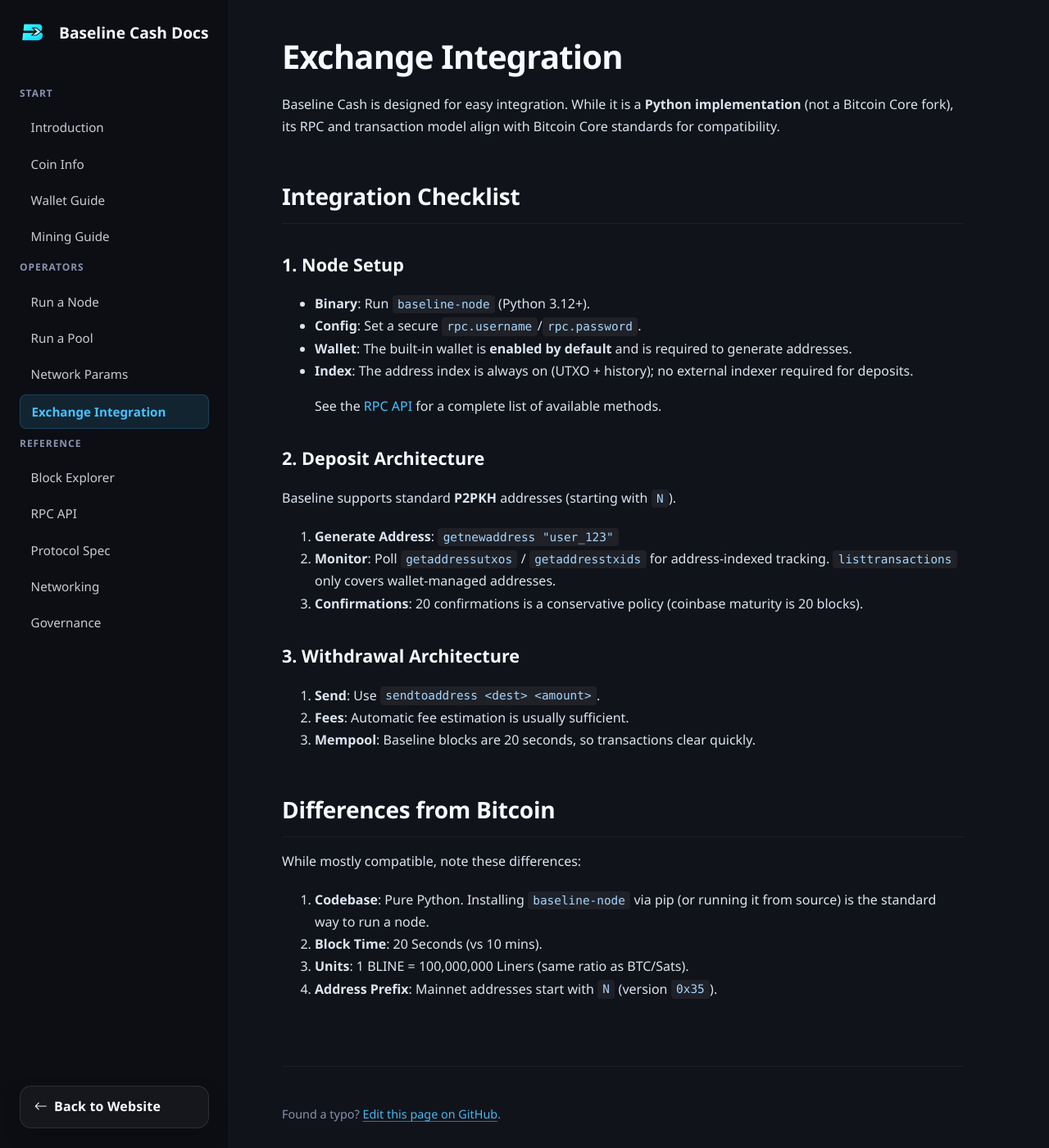
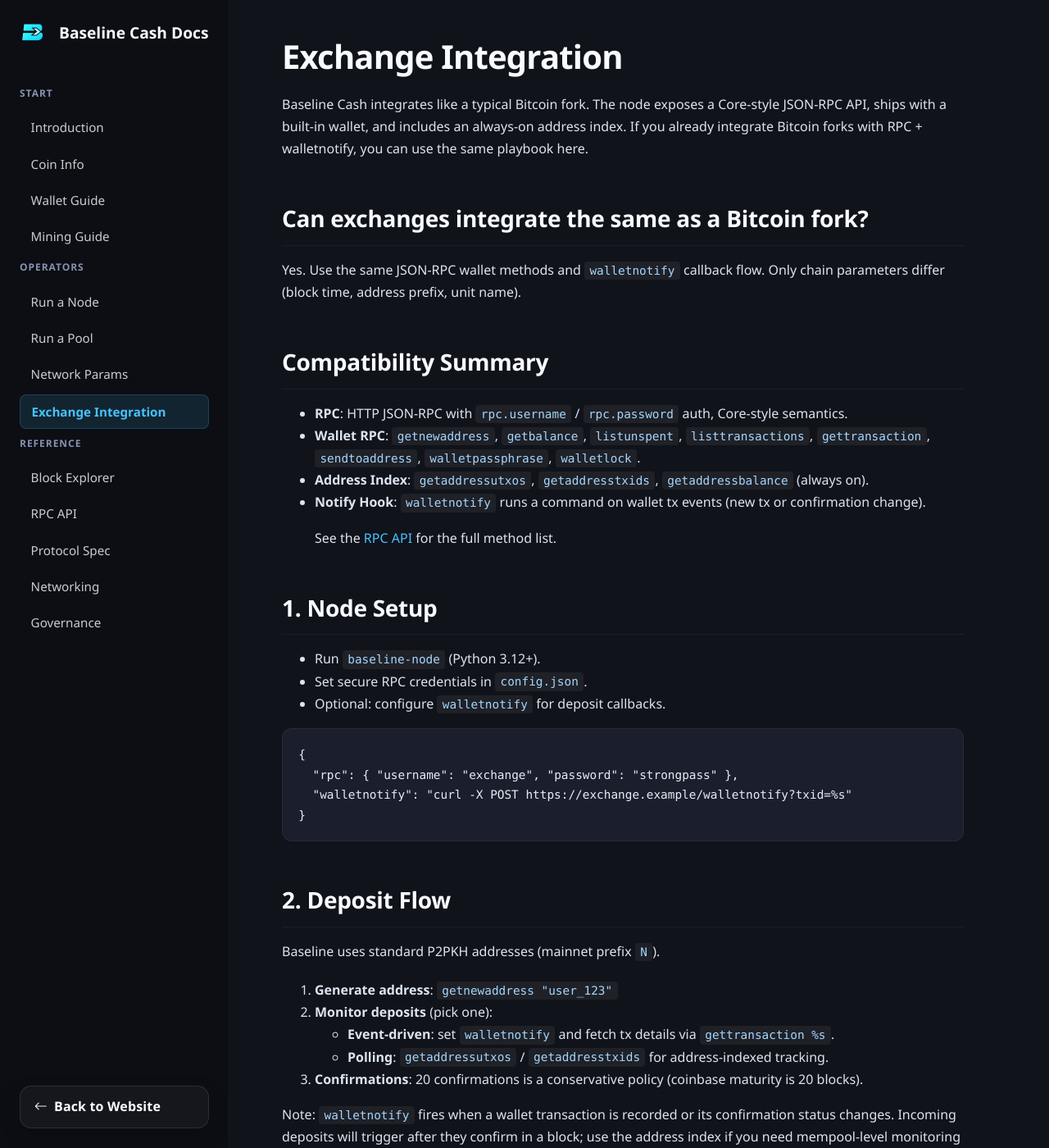
Before and after one commit to Baseline-Blockchain/baseline-website, a Jekyll site: the page built from docs/exchange.md, in a window 1280 px wide and 1400 px high. Shown: the whole window at 82% size. Built offline with Jekyll 4.4.1, drawn with Linux system fonts in a browser that asks for light colours; some of the changed text lies outside the part shown.

Commit message:
walletnotify

````diff
--- a/docs/exchange.md
+++ b/docs/exchange.md
@@ -4,37 +4,49 @@
 permalink: /docs/exchange/
 ---
 
+Baseline Cash integrates like a typical Bitcoin fork. The node exposes a Core-style JSON-RPC API, ships with a built-in wallet, and includes an always-on address index. If you already integrate Bitcoin forks with RPC + walletnotify, you can use the same playbook here.
 
+## Can exchanges integrate the same as a Bitcoin fork?
+Yes. Use the same JSON-RPC wallet methods and `walletnotify` callback flow. Only chain parameters differ (block time, address prefix, unit name).
 
-Baseline Cash is designed for easy integration. While it is a **Python implementation** (not a Bitcoin Core fork), its RPC and transaction model align with Bitcoin Core standards for compatibility.
+## Compatibility Summary
+- **RPC**: HTTP JSON-RPC with `rpc.username` / `rpc.password` auth, Core-style semantics.
+- **Wallet RPC**: `getnewaddress`, `getbalance`, `listunspent`, `listtransactions`, `gettransaction`, `sendtoaddress`, `walletpassphrase`, `walletlock`.
+- **Address Index**: `getaddressutxos`, `getaddresstxids`, `getaddressbalance` (always on).
+- **Notify Hook**: `walletnotify` runs a command on wallet tx events (new tx or confirmation change).
 
-## Integration Checklist
+> See the [RPC API](/docs/rpc/) for the full method list.
 
-### 1. Node Setup
-- **Binary**: Run `baseline-node` (Python 3.12+).
-- **Config**: Set a secure `rpc.username`/`rpc.password`.
-- **Wallet**: The built-in wallet is **enabled by default** and is required to generate addresses.
-- **Index**: The address index is always on (UTXO + history); no external indexer required for deposits.
+## 1. Node Setup
+- Run `baseline-node` (Python 3.12+).
+- Set secure RPC credentials in `config.json`.
+- Optional: configure `walletnotify` for deposit callbacks.
 
-> See the [RPC API](/docs/rpc/) for a complete list of available methods.
+```json
+{
+  "rpc": { "username": "exchange", "password": "strongpass" },
+  "walletnotify": "curl -X POST https://exchange.example/walletnotify?txid=%s"
+}
+```
 
-### 2. Deposit Architecture
-Baseline supports standard **P2PKH** addresses (starting with `N`).
+## 2. Deposit Flow
+Baseline uses standard P2PKH addresses (mainnet prefix `N`).
 
-1. **Generate Address**: `getnewaddress "user_123"`
-2. **Monitor**: Poll `getaddressutxos` / `getaddresstxids` for address-indexed tracking. `listtransactions` only covers wallet-managed addresses.
+1. **Generate address**: `getnewaddress "user_123"`
+2. **Monitor deposits** (pick one):
+   - **Event-driven**: set `walletnotify` and fetch tx details via `gettransaction %s`.
+   - **Polling**: `getaddressutxos` / `getaddresstxids` for address-indexed tracking.
 3. **Confirmations**: 20 confirmations is a conservative policy (coinbase maturity is 20 blocks).
 
-### 3. Withdrawal Architecture
+Note: `walletnotify` fires when a wallet transaction is recorded or its confirmation status changes. Incoming deposits will trigger after they confirm in a block; use the address index if you need mempool-level monitoring or watch-only addresses.
 
-1. **Send**: Use `sendtoaddress <dest> <amount>`.
-2. **Fees**: Automatic fee estimation is usually sufficient.
-3. **Mempool**: Baseline blocks are 20 seconds, so transactions clear quickly.
+## 3. Withdrawal Flow
+1. **Send**: `sendtoaddress <dest> <amount>`
+2. **Track**: `gettransaction <txid>`
+3. **Fees**: default fee estimation is usually sufficient. Optional overrides via `sendtoaddress` options.
 
-## Differences from Bitcoin
-
-While mostly compatible, note these differences:
-1. **Codebase**: Pure Python. Installing `baseline-node` via pip (or running it from source) is the standard way to run a node.
-2. **Block Time**: 20 Seconds (vs 10 mins).
-3. **Units**: 1 BLINE = 100,000,000 Liners (same ratio as BTC/Sats).
-4. **Address Prefix**: Mainnet addresses start with `N` (version `0x35`).
+## Differences vs Bitcoin Core
+1. **Implementation**: Python node (not a Core fork), but RPC semantics align.
+2. **Block Time**: 20 seconds (fast confirmations).
+3. **Units**: 1 BLINE = 100,000,000 Liners.
+4. **Address Prefix**: mainnet addresses start with `N` (version `0x35`).
````
